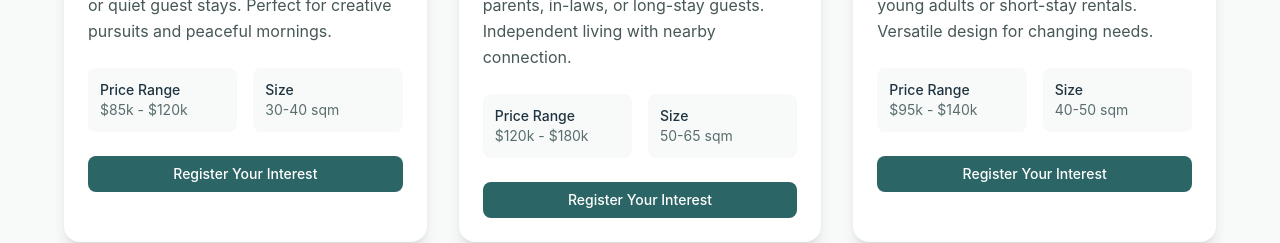
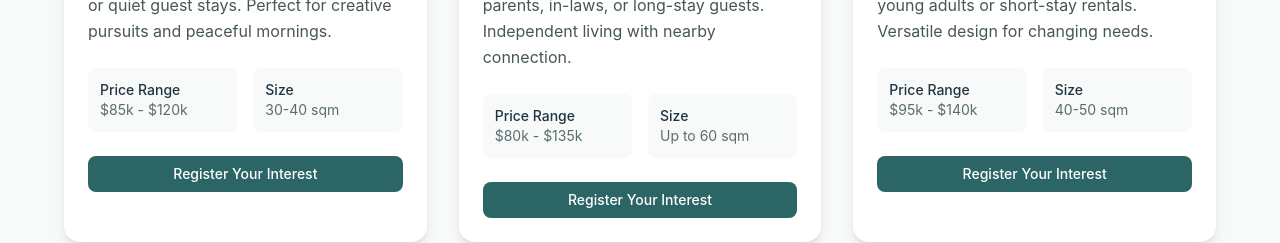
Before and after one commit to thepig365/bayviewhub, a Next.js app: page /second-home in a window 1280 px wide. Shown: the part 2140-2383 px from the top of the page. Built offline with nearby package versions, Linux system fonts and the light colour scheme; no server answers.

Commit message:
Update Guest Cottage size and price

```diff
--- a/app/second-home/SecondHomeClient.tsx
+++ b/app/second-home/SecondHomeClient.tsx
@@ -21,8 +21,8 @@ const houseTypes = [
     description:
       'A self-contained granny flat ideal for parents, in-laws, or long-stay guests. Independent living with nearby connection.',
     image: '/images/second-home/guest-cottage.jpg',
-    priceRange: '$120k - $180k',
-    size: '50-65 sqm',
+    priceRange: '$80k - $135k',
+    size: 'Up to 60 sqm',
   },
   {
     title: 'Family Pod & Rental Option',
```
